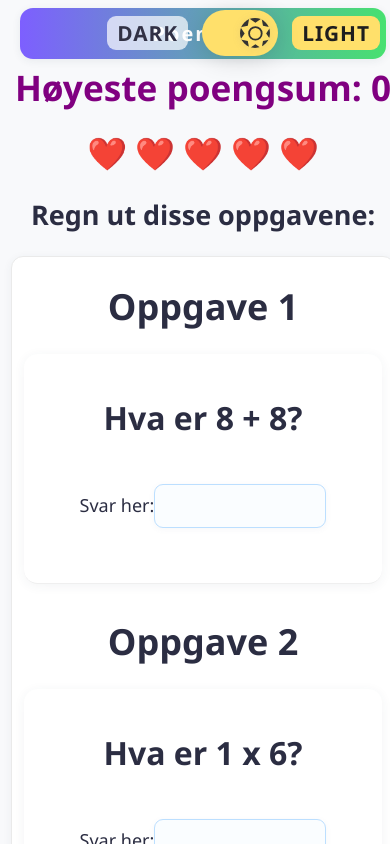
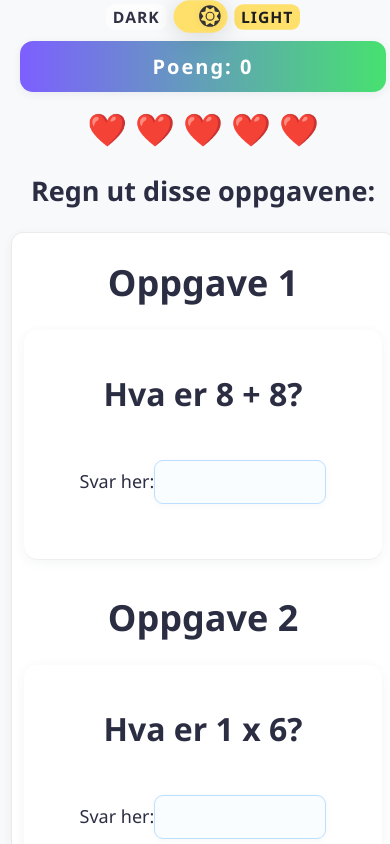
Before and after one commit to Gorgostammos/matte-ving-react, a React (Create React App) app: page / in a window 390 px wide. Shown: the top 844 px of the page. Built offline with nearby package versions, Linux system fonts and the light colour scheme.

Commit message:
fiksa litt på mobil utsende

```diff
--- a/src/App.js
+++ b/src/App.js
@@ -218,11 +218,11 @@ export default function App() {
   }
 
   return (
-    <div>
+    <div className="main-wrapper">
+    <header>
       <ThemeToggleSwitch theme={theme} toggleTheme={toggleTheme} />
-
       <h1 id="Poeng">Poeng: {poeng}</h1>
-      <p className="highscore">Høyeste poengsum: {highscore}</p>
+    </header>
       <div className="hearts-wrapper">
         {Array(Math.max(hearts, 0))
           .fill(null)
--- a/src/ThemeToggleSwitch.css
+++ b/src/ThemeToggleSwitch.css
@@ -1,13 +1,10 @@
+
 .toggle-switch-wrapper {
   display: flex;
   align-items: center;
-  position: absolute;
-  top: 10px;
-  right: 10px;
-  z-index: 999;
   gap: 14px;
+  margin-bottom: 18px;  /* Ny linje! Gir luft over innhold */
 }
-
 .toggle-label {
   color: #313145;
   font-size: 1.3rem;
@@ -108,3 +105,29 @@ input:checked + .slider .icon {
   color: #ffe06b;
   background: #333;
 }
+@media only screen and (max-width: 600px) {
+  .toggle-switch-wrapper {
+    justify-content: center;    /* Sentrer på små skjermer */
+    margin-bottom: 6px;
+    gap: 7px;
+    scale: 0.98;                /* Kan evt. skaleres litt ned */
+  }
+  .toggle-label {
+    font-size: 1rem;
+    padding: 2px 7px 2px 7px;
+  }
+  .switch {
+    width: 55px;
+    height: 33px;
+  }
+  .slider .icon {
+    width: 22px;
+    height: 22px;
+    font-size: 1.15rem;
+    top: 5px;
+    left: 5px;
+  }
+  input:checked + .slider .icon {
+    left: 26px;
+  }
+}
```
